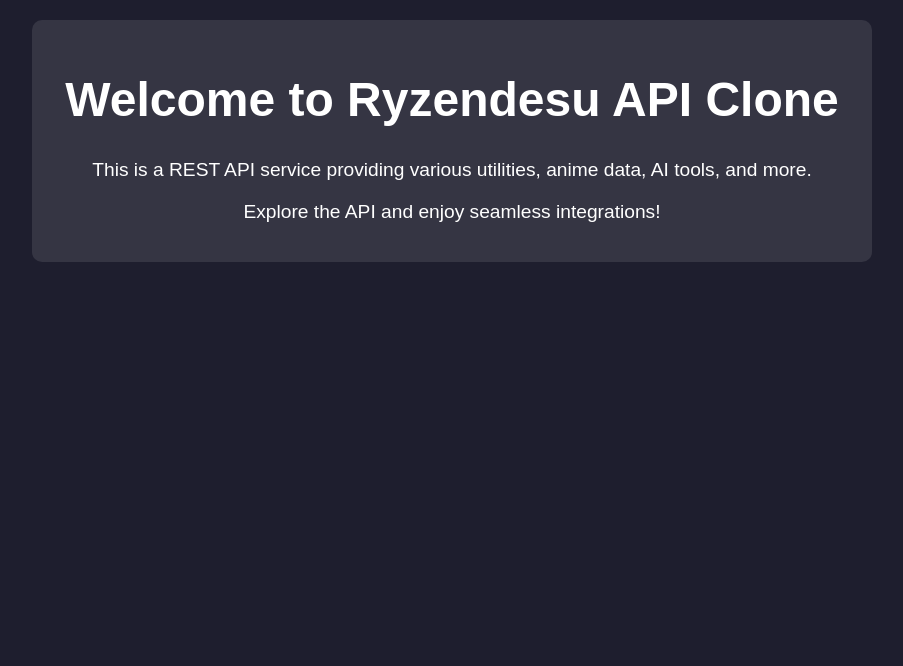
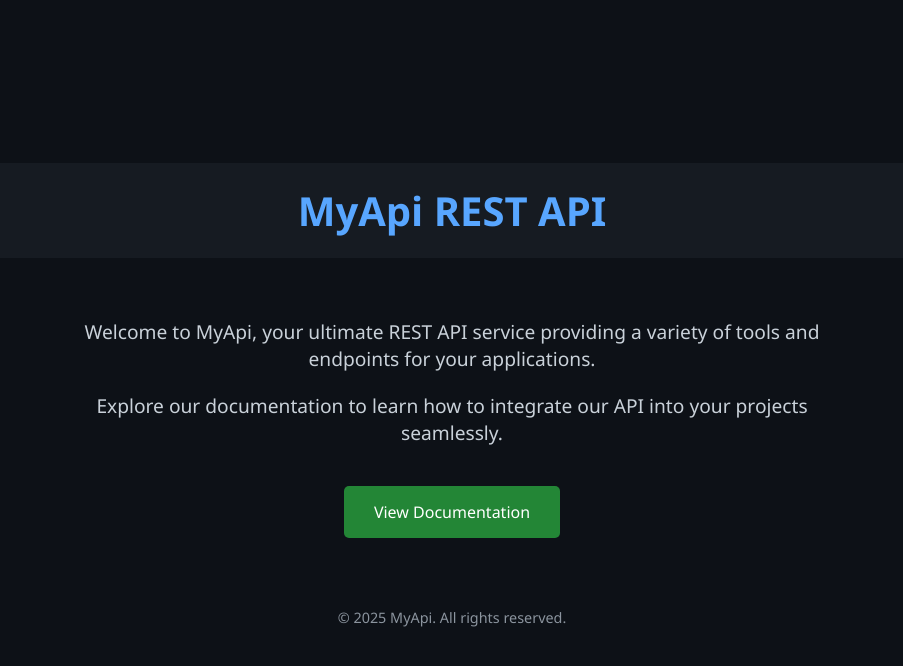
Before and after one commit to Jazxx77/MyApi, a website: page public/index.html in a window 1280 px wide. Shown: the whole page, without its empty margins (188-1091 px from the left). Drawn offline with Linux system fonts and the light colour scheme.

Commit message:
Update index.html

```diff
--- a/public/index.html
+++ b/public/index.html
@@ -1,38 +1,80 @@
 <!DOCTYPE html>
 <html lang="en">
 <head>
-    <meta charset="UTF-8">
-    <meta name="viewport" content="width=device-width, initial-scale=1.0">
-    <title>Ryzendesu API Clone</title>
+  <meta charset="UTF-8" />
+  <meta name="viewport" content="width=device-width, initial-scale=1.0" />
+  <title>MyApi - REST API Service</title>
   <style>
     body {
-            font-family: Arial, sans-serif;
+      margin: 0;
+      padding: 0;
+      font-family: 'Segoe UI', Tahoma, Geneva, Verdana, sans-serif;
+      background: #0d1117;
+      color: #c9d1d9;
+      display: flex;
+      flex-direction: column;
+      align-items: center;
+      justify-content: center;
+      min-height: 100vh;
+    }
+    header {
+      background: #161b22;
+      width: 100%;
+      padding: 20px;
       text-align: center;
-            background-color: #1e1e2e;
+    }
+    header h1 {
+      margin: 0;
+      font-size: 2.5rem;
+      color: #58a6ff;
+    }
+    .content {
+      max-width: 800px;
+      width: 100%;
+      padding: 40px;
+      text-align: center;
+    }
+    .content p {
+      font-size: 1.2rem;
+      margin: 20px 0;
+    }
+    .content a.button {
+      display: inline-block;
+      margin-top: 20px;
+      padding: 15px 30px;
+      background: #238636;
       color: #ffffff;
-            margin: 0;
-            padding: 20px;
+      text-decoration: none;
+      border-radius: 5px;
+      font-size: 1rem;
+      transition: background 0.3s ease;
     }
-        h1 {
-            font-size: 3rem;
+    .content a.button:hover {
+      background: #2ea043;
     }
-        p {
-            font-size: 1.2rem;
-        }
-        .container {
-            max-width: 800px;
-            margin: auto;
-            padding: 20px;
-            background: rgba(255, 255, 255, 0.1);
-            border-radius: 10px;
+    footer {
+      margin-top: 20px;
+      padding: 10px;
+      font-size: 0.9rem;
+      color: #8b949e;
     }
   </style>
 </head>
 <body>
-    <div class="container">
-        <h1>Welcome to Ryzendesu API Clone</h1>
-        <p>This is a REST API service providing various utilities, anime data, AI tools, and more.</p>
-        <p>Explore the API and enjoy seamless integrations!</p>
+  <header>
+    <h1>MyApi REST API</h1>
+  </header>
+  <div class="content">
+    <p>
+      Welcome to MyApi, your ultimate REST API service providing a variety of tools and endpoints for your applications.
+    </p>
+    <p>
+      Explore our documentation to learn how to integrate our API into your projects seamlessly.
+    </p>
+    <a href="/docs" class="button">View Documentation</a>
   </div>
+  <footer>
+    &copy; 2025 MyApi. All rights reserved.
+  </footer>
 </body>
 </html>
```
Lines whose indentation alone changed are shown as unchanged.
